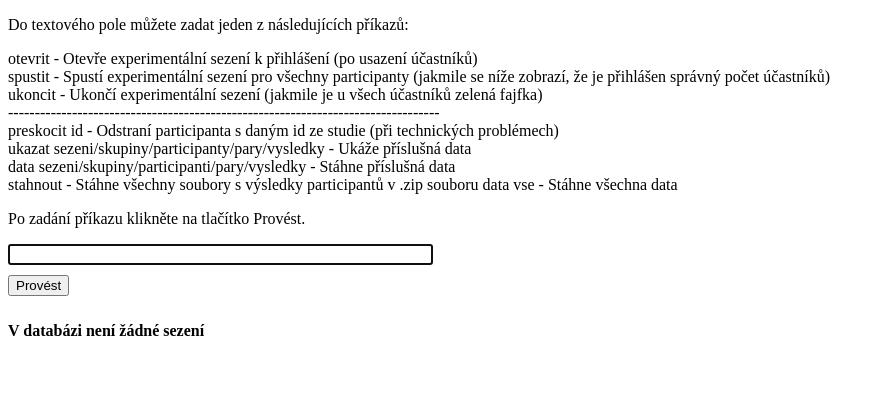
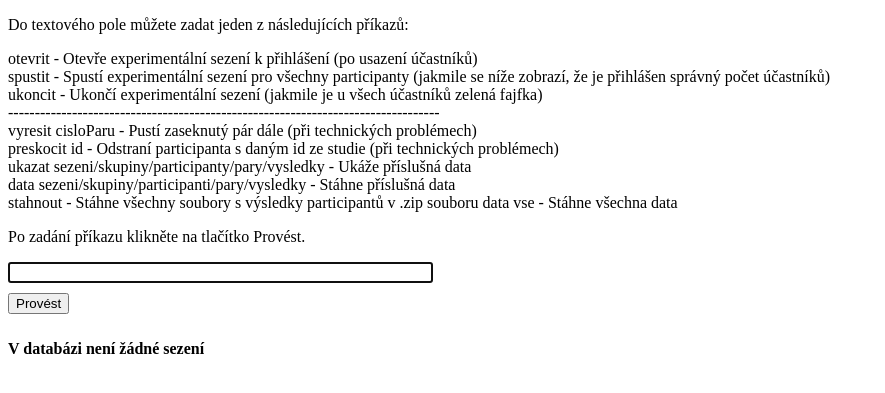
Before and after one commit to bahniks/TACR_video_study1_backend, a Django app: page /administrace/ in a window 1280 px wide. Shown: the top 393 px of the page, without its empty margins (0-885 px from the left). Run offline with Django 4.2, Linux system fonts and the light colour scheme; the visitor is signed in with stand-in values (Sample User, id 1); data that the repository does not hold is empty.

Commit message:
Update index.html

```diff
--- a/backend/selection/templates/index.html
+++ b/backend/selection/templates/index.html
@@ -24,6 +24,7 @@
                 spustit - Spustí experimentální sezení pro všechny participanty (jakmile se níže zobrazí, že je přihlášen správný počet účastníků)<br>
                 ukoncit - Ukončí experimentální sezení (jakmile je u všech účastníků zelená fajfka)<br>
                 ---------------------------------------------------------------------------------<br>
+                vyresit cisloParu - Pustí zaseknutý pár dále (při technických problémech)<br>
                 preskocit id - Odstraní participanta s daným id ze studie (při technických problémech)<br>
                 ukazat sezeni/skupiny/participanty/pary/vysledky - Ukáže příslušná data<br>
                 data sezeni/skupiny/participanti/pary/vysledky - Stáhne příslušná data<br>
```
